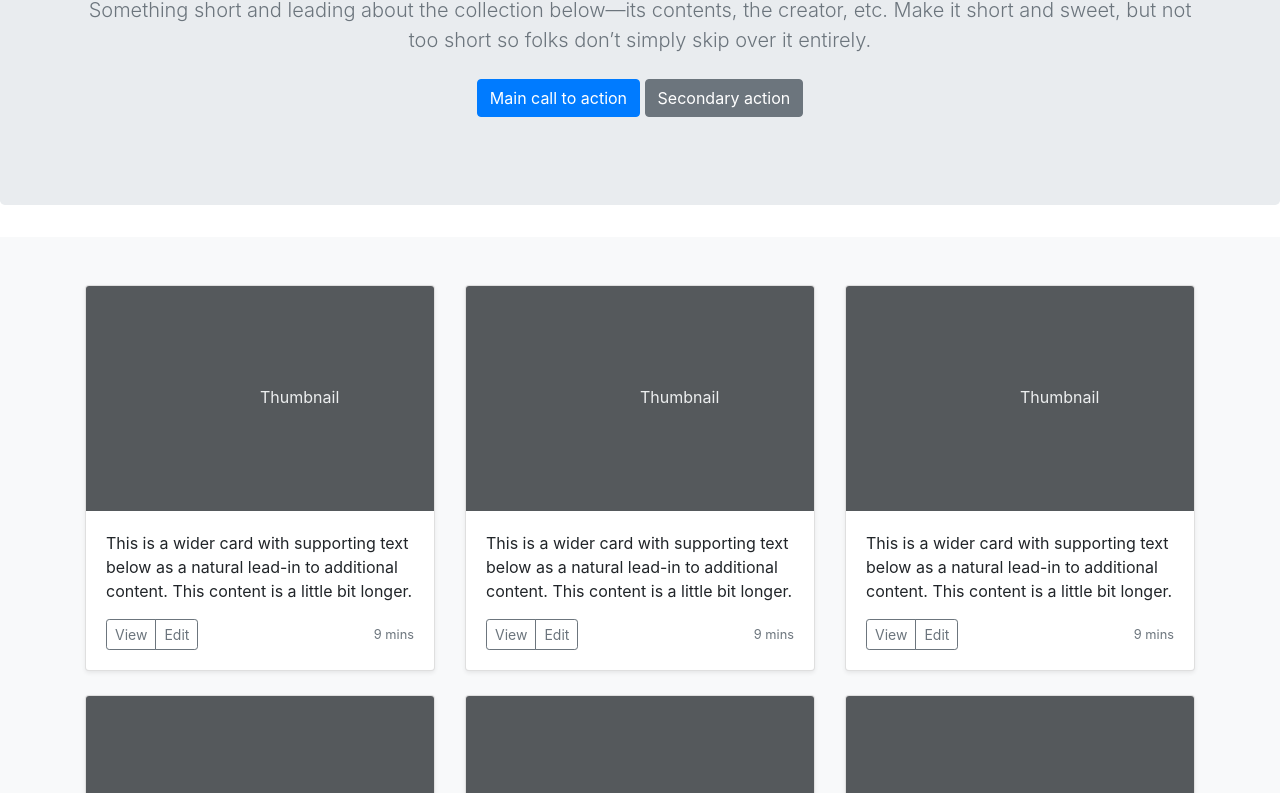
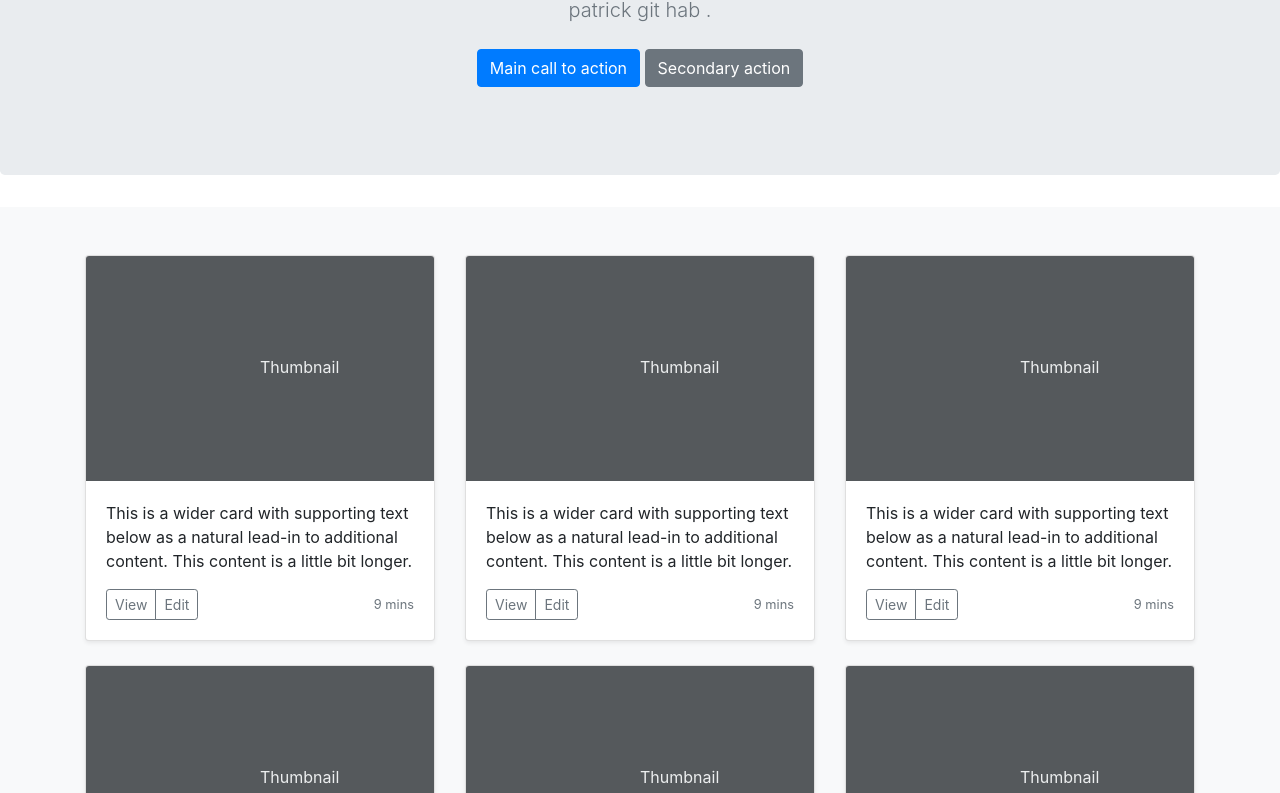
Before and after one commit to patrickgusmandubois/desbravando-git, a plain HTML site: page index.html in a window 1280 px wide. Shown: the part 181-974 px from the top of the page. Drawn offline with nearby package versions, Linux system fonts and the light colour scheme.

Commit message:
alterado o subtitulo

```diff
--- a/index.html
+++ b/index.html
@@ -47,7 +47,7 @@
         <section class="jumbotron text-center">
             <div class="container">
                 <h1 class="jumbotron-heading">Album example</h1>
-                <p class="lead text-muted">Something short and leading about the collection below—its contents, the creator, etc. Make it short and sweet, but not too short so folks don’t simply skip over it entirely.</p>
+                <p class="lead text-muted">patrick git hab .</p>
                 <p>
                     <a href="#" class="btn btn-primary my-2">Main call to action</a>
                     <a href="#" class="btn btn-secondary my-2">Secondary action</a>
```
